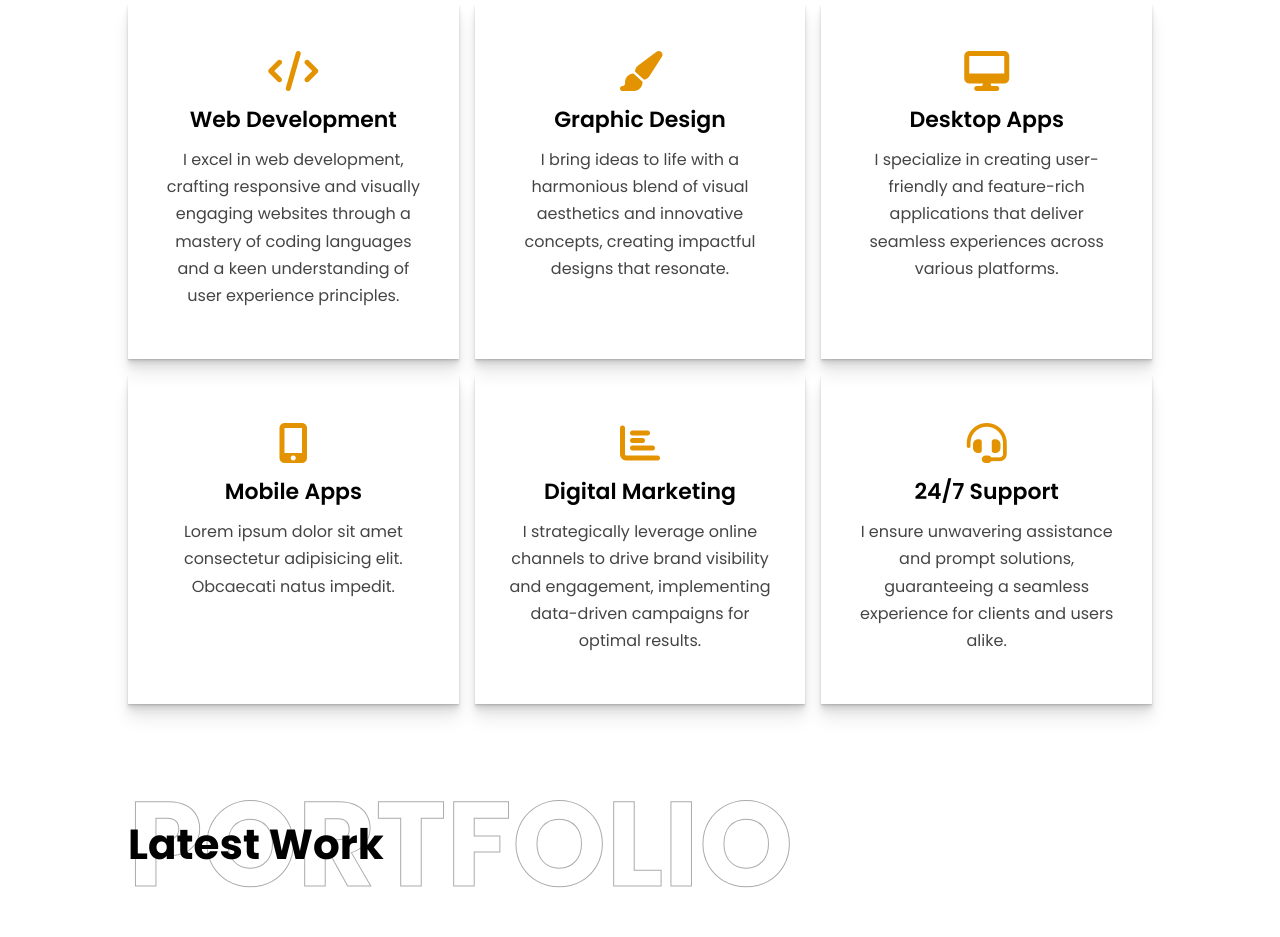
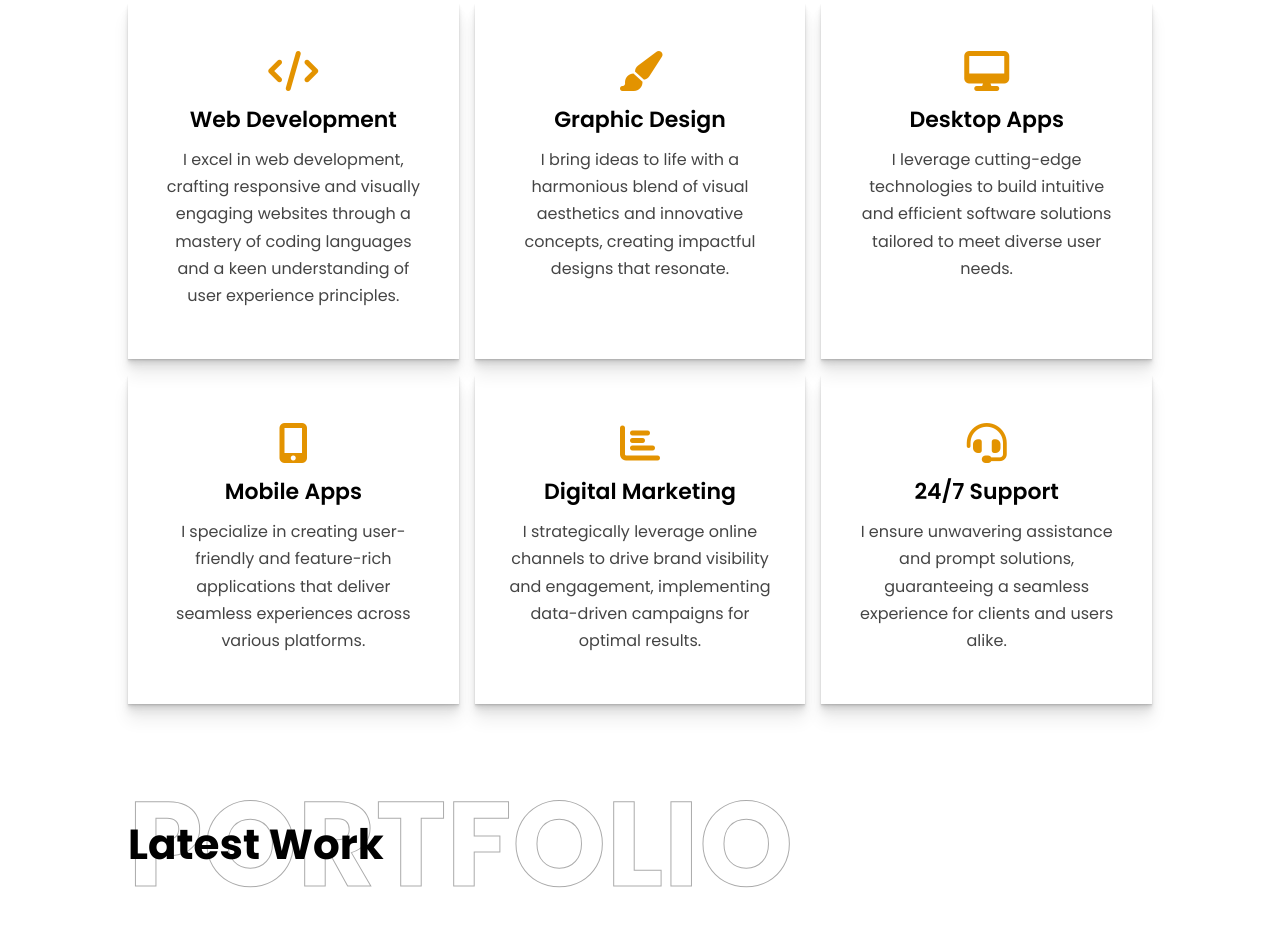
Before and after one commit to Xzud/Xzud.github.io, a plain HTML site: page index.html in a window 1280 px wide. Shown: the part 3653-4590 px from the top of the page. Drawn offline with Linux system fonts and the light colour scheme; a web font is replaced by a local one.

Commit message:
Update index.html

```diff
--- a/index.html
+++ b/index.html
@@ -267,13 +267,13 @@
           <div class="card">
             <i class="fa fa-desktop"></i>
             <h4>Desktop Apps</h4>
-            <p>I specialize in creating user-friendly and feature-rich applications that deliver seamless experiences across various platforms.</p>
+            <p>I leverage cutting-edge technologies to build intuitive and efficient software solutions tailored to meet diverse user needs.</p>
           </div>
 
           <div class="card">
             <i class="fa fa-mobile-alt"></i>
             <h4>Mobile Apps</h4>
-            <p>Lorem ipsum dolor sit amet consectetur adipisicing elit. Obcaecati natus impedit.</p>
+            <p>I specialize in creating user-friendly and feature-rich applications that deliver seamless experiences across various platforms.</p>
           </div>
 
           <div class="card">
```
